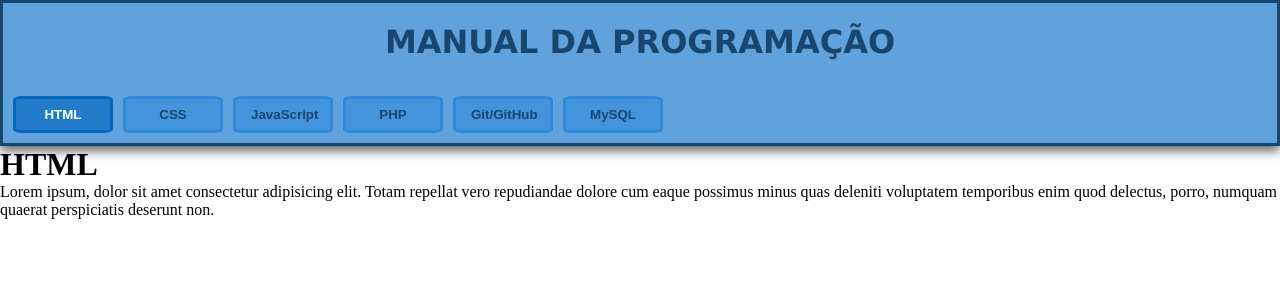
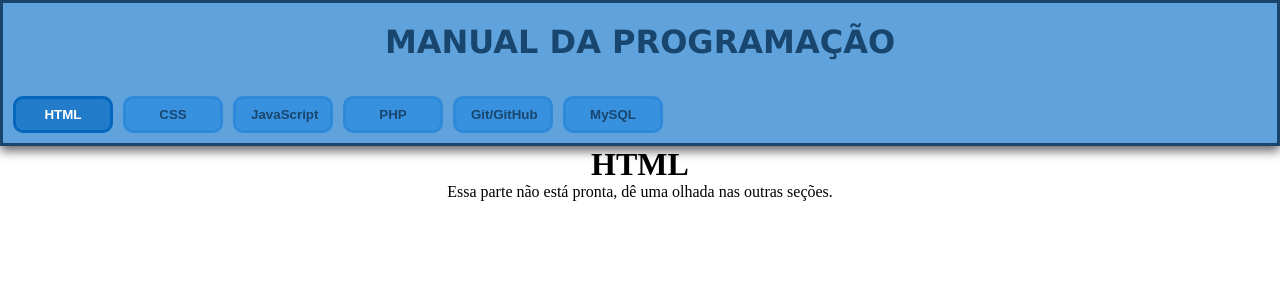
Before and after one commit to danielcosta149/ManualdeProgramacao, a PHP site: page / in a window 1280 px wide. Shown: the top 300 px of the page. Run offline with PHP 8.4, Linux system fonts and the light colour scheme.

Commit message:
Edição dos conteúdos (JS e GIT) 1.4

```diff
--- a/index.html
+++ b/index.html
@@ -43,42 +43,72 @@
 
 
         <main class="tab-contents">
+
+            <!-- HTML -->
             <div class="content" id="HTML">
                 <div class="infos">
                     <h1>HTML</h1>
-                    <p>Lorem ipsum, dolor sit amet consectetur adipisicing elit. Totam repellat vero repudiandae dolore cum eaque possimus minus quas deleniti voluptatem temporibus enim quod delectus, porro, numquam quaerat perspiciatis deserunt non.</p>
+                    <p id="htmlinfo">Essa parte não está pronta, dê uma olhada nas outras seções.</p>
                 </div>
             </div>
+
+            <!-- CSS -->
             <div class="content" id="CSS">
                 <div class="infos">
                     <h1>CSS</h1>
-                    <p>Lorem ipsum, dolor sit amet consectetur adipisicing elit. Totam repellat vero repudiandae dolore cum eaque possimus minus quas deleniti voluptatem temporibus enim quod delectus, porro, numquam quaerat perspiciatis deserunt non.</p>
+                    <p id="cssinfo">Essa parte não está pronta, dê uma olhada nas outras seções.</p>
                 </div>
             </div>
+
+            <!-- JavaScript -->
             <div class="content" id="JS">
+                <nav id="nav">
+                    <li><a href="#concept1">Tópico 1</a></li>
+                    <li><a href="#concept2">Tópico 2</a></li>
+                    <li>Tópico 3</li>
+                    <li>Tópico 4</li>
+                    <li>Tópico 5</li>
+                </nav>
                 <div class="infos">
-                    <h1>JS</h1>
-                    <p>Lorem ipsum, dolor sit amet consectetur adipisicing elit. Totam repellat vero repudiandae dolore cum eaque possimus minus quas deleniti voluptatem temporibus enim quod delectus, porro, numquam quaerat perspiciatis deserunt non.</p>
+                    <h1 id="concept1">JS</h1>
+                    <p>.</p>
+                    <h1 id="concept2">Oi</h1>
                 </div>
             </div>
+
+            <!-- PHP -->
             <div class="content" id="PHP">
                 <div class="infos">
                     <h1>PHP</h1>
-                    <p>Lorem ipsum, dolor sit amet consectetur adipisicing elit. Totam repellat vero repudiandae dolore cum eaque possimus minus quas deleniti voluptatem temporibus enim quod delectus, porro, numquam quaerat perspiciatis deserunt non.</p>
+                    <p>Essa parte não está pronta, dê uma olhada nas outras seções.</p>
                 </div>
             </div>
+
+            <!-- Git/GitHub -->
             <div class="content" id="GIT">
+                <nav id="nav">
+                    <li><a href="#conceptA">Tópico A</a></li>
+                    <li><a href="#conceptB">Tópico B</a></li>
+                    <li>Tópico C</li>
+                    <li>Tópico D</li>
+                    <li>Tópico E</li>
+                </nav>
                 <div class="infos">
-                    <h1>GIT</h1>
-                    <p>Lorem ipsum, dolor sit amet consectetur adipisicing elit. Totam repellat vero repudiandae dolore cum eaque possimus minus quas deleniti voluptatem temporibus enim quod delectus, porro, numquam quaerat perspiciatis deserunt non.</p>
+                    <h1 id="conceptA">GIT</h1>
+                    <p>.</p>
+                    <br><br><br><br><br><br><br><br><br><br><br><br><br><br><br><br><br><br><br><br><br><br><br><br><br><br>
+                    <h1 id="conceptB"> Eae </h1>
                 </div>
             </div>
+
+            <!-- MySQL -->
             <div class="content" id="SQL">
                 <div class="infos">
                     <h1>SQL</h1>
-                    <p>Lorem ipsum, dolor sit amet consectetur adipisicing elit. Totam repellat vero repudiandae dolore cum eaque possimus minus quas deleniti voluptatem temporibus enim quod delectus, porro, numquam quaerat perspiciatis deserunt non.</p>
+                    <p>Essa parte não está pronta, dê uma olhada nas outras seções.</p>
                 </div>
             </div>
+
         </main>
     </div>
 
--- a/style.css
+++ b/style.css
@@ -11,6 +11,9 @@ header{
     padding: 20px 10px 10px 10px;
     background-color: rgb(96, 162, 219);
     flex-direction: column;
+    position: sticky;
+    top: 0;
+    z-index: 100;
 }
 
 button:hover{
@@ -37,8 +40,8 @@ button:hover{
 
 
 .tab-btn{
-        background-color: rgb(67, 148, 219);
-        border-radius: 10%;
+        background-color: rgb(56, 145, 223);
+        border-radius: 10px;
         border-color: rgb(46, 137, 218);
         border-width: 3px;
         border-style: solid;
@@ -66,7 +69,7 @@ button:hover{
 
 
 
-li{
+.tab-buttons li{
     list-style: none;
     font-weight: bold;
     margin: 5px;
@@ -82,3 +85,62 @@ li{
     display: flex;
 
 }
+
+.infos{
+    display: flex;
+    flex-wrap: nowrap;
+    align-items: center;
+    align-content: center;
+    flex-direction: column;
+    width: 100%;
+
+}
+
+/* JavaScript */
+
+#nav{
+    display: flex;
+    flex-direction: column;
+    width: 200px;
+    height: 100vh;
+    padding: 5px;
+    gap: 10px;
+    background-color: rgb(96, 162, 219);
+    box-shadow: 5px 0px 10px rgba(0, 0, 0, 0.6);
+    border: rgb(24, 70, 110) solid;
+    position: sticky;
+    top: 100px;
+    z-index: 1;
+}
+
+#nav li{
+    list-style: none;
+    text-decoration: none;
+    font-style: unset;
+    font-weight: bold;
+    margin: 5px;
+    padding: 5px;
+    background-color: rgb(56, 145, 223);
+    cursor: pointer;
+    border-radius: 5px;
+    transition: 40ms;
+}
+
+#nav li a{
+    text-decoration: none;
+    font-style: unset;
+    color: aliceblue;
+}
+
+
+#nav li:hover{
+    transform: scale(1.02, 1.1);
+}
+
+#nav li:active{
+    transform: scale(1.1);
+}
+
+/* main.tab-contents{
+    margin-top: 120px
+} */
```
